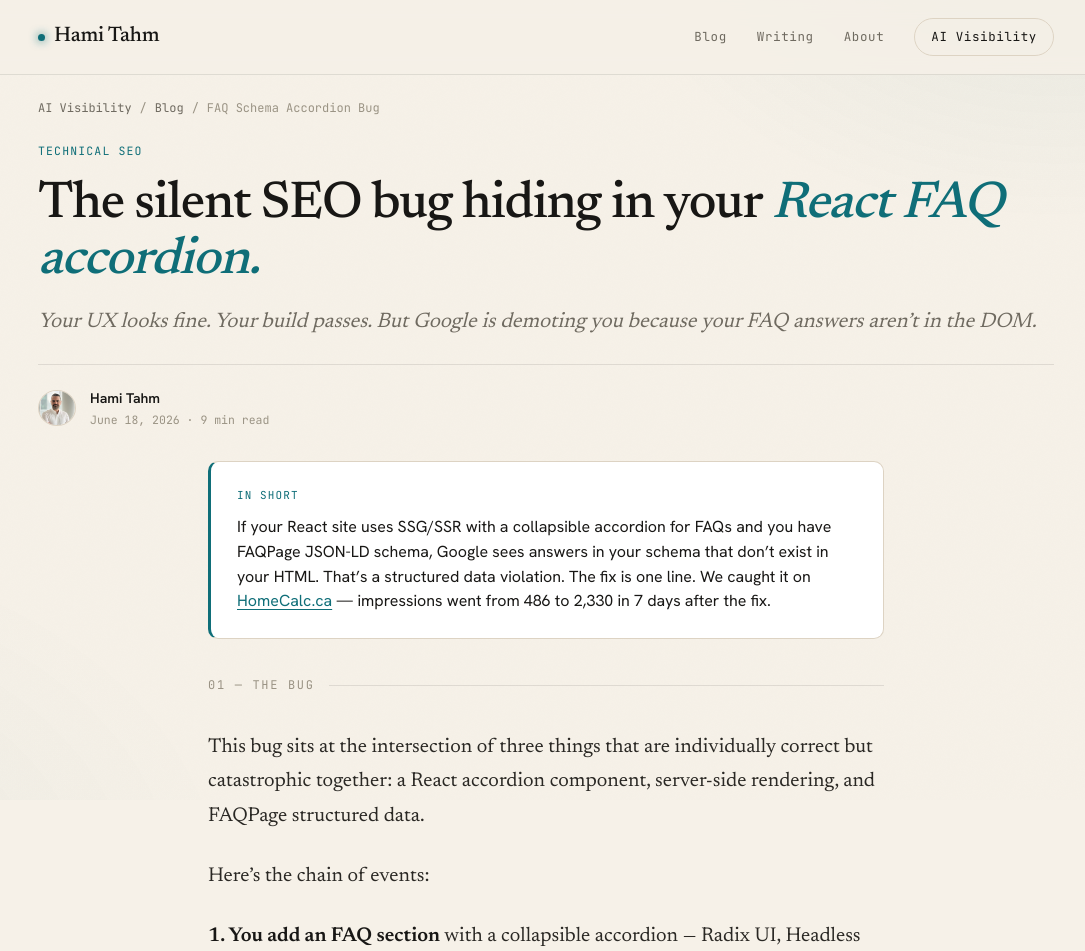
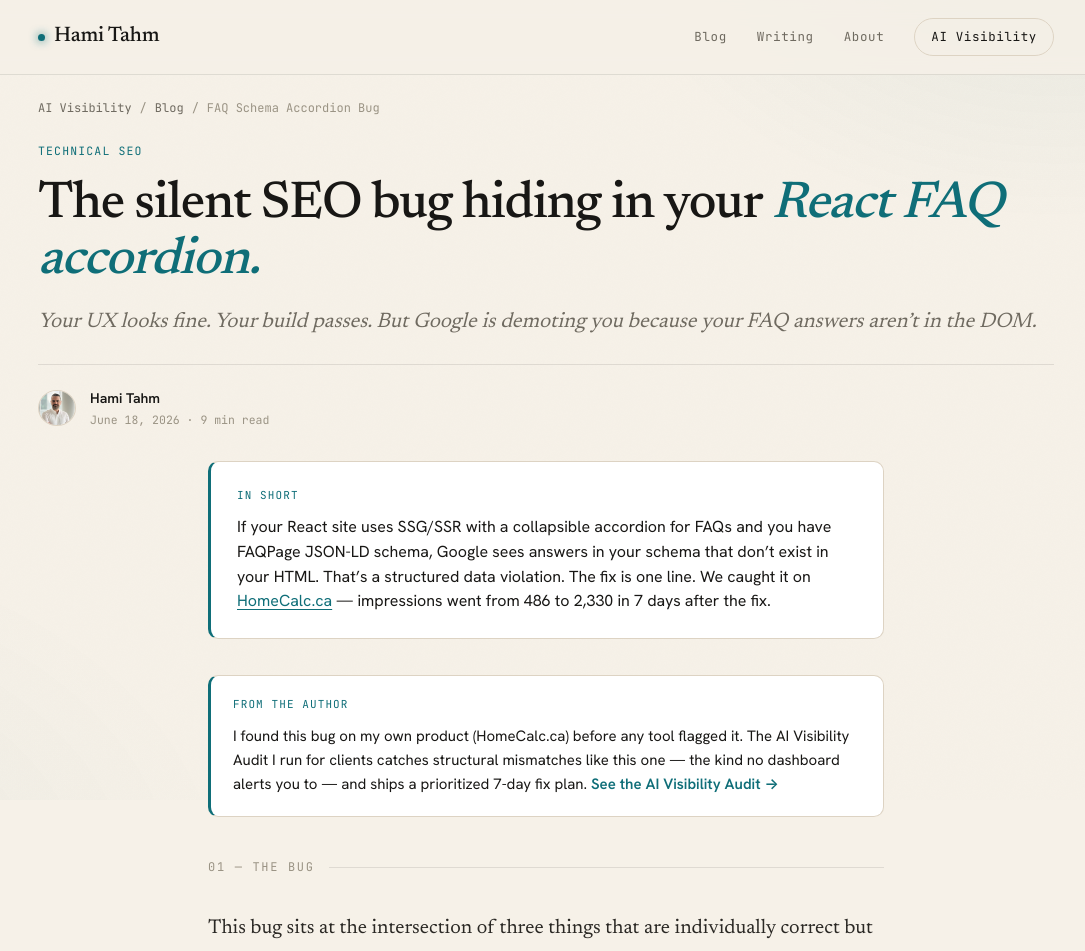
Before and after one commit to Hami-Tahm/hamitahm.com, a Next.js app: page /blog/faq-schema-accordion-bug in a window 1280 px wide. Shown: the top 951 px of the page, without its empty margins (94-1179 px from the left). Built offline with nearby package versions, Linux system fonts and the light colour scheme.

Commit message:
feat: update about page copy, add FAQ accordion bug post

```diff
--- a/src/app/blog/faq-schema-accordion-bug/page.tsx
+++ b/src/app/blog/faq-schema-accordion-bug/page.tsx
@@ -3,6 +3,7 @@ import Link from "next/link";
 import Image from "next/image";
 import { RevealSection } from "@/components/Reveal";
 import { buildBlogSchema } from "@/lib/blog-schema";
+import { HOMECALC_CLAIMS } from "@/lib/homecalc-proof";
 
 const SLUG = "faq-schema-accordion-bug";
 const ARTICLE_TITLE =
@@ -65,6 +66,9 @@ const structuredData = {
 export const metadata: Metadata = {
   title: ARTICLE_TITLE,
   description: ARTICLE_DESCRIPTION,
+  alternates: {
+    canonical: `https://hamitahm.com/blog/${SLUG}/`,
+  },
 };
 
 const linkStyle = {
@@ -278,6 +282,50 @@ export default function FaqSchemaAccordionBugPost() {
                   HomeCalc.ca
                 </Link>{" "}
                 — impressions went from 486 to 2,330 in 7 days after the fix.
+              </p>
+            </div>
+          </RevealSection>
+
+          {/* ── From the author bridge ── */}
+          <RevealSection delay={0.04}>
+            <div
+              style={{
+                background: "var(--panel)",
+                border: "1px solid var(--line-strong)",
+                borderLeft: "3px solid var(--accent)",
+                borderRadius: 10,
+                padding: "20px 22px",
+                margin: "0 0 40px",
+                fontFamily: "var(--sans)",
+                fontSize: 15,
+                lineHeight: 1.6,
+                color: "var(--ink)",
+              }}
+            >
+              <div
+                style={{
+                  fontFamily: "var(--mono)",
+                  fontSize: 11,
+                  letterSpacing: ".1em",
+                  textTransform: "uppercase",
+                  color: "var(--accent)",
+                  marginBottom: 10,
+                }}
+              >
+                From the author
+              </div>
+              <p style={{ margin: 0 }}>
+                I found this bug on my own product (HomeCalc.ca) before any
+                tool flagged it. The AI Visibility Audit I run for clients
+                catches structural mismatches like this one &mdash; the kind no
+                dashboard alerts you to &mdash; and ships a prioritized 7-day
+                fix plan.{" "}
+                <Link
+                  href={AUDIT_URL}
+                  style={{ color: "var(--accent)", fontWeight: 600 }}
+                >
+                  See the AI Visibility Audit &rarr;
+                </Link>
               </p>
             </div>
           </RevealSection>
@@ -555,8 +603,8 @@ Select-String "your unique answer phrase" page.html`}
               <Link href={CASE_STUDY_URL} style={linkStyle}>
                 HomeCalc.ca
               </Link>{" "}
-              — a Canadian mortgage calculator that went from zero to over 1,100
-              AI citations in its first 30 days. The site uses Next.js with SSG
+              — a Canadian mortgage calculator that scaled from{" "}
+              {HOMECALC_CLAIMS.zeroToCitations}. The site uses Next.js with SSG
               and had FAQ sections on multiple calculator pages.
             </p>
             <p style={{ marginBottom: 26 }}>
--- a/src/app/blog/page.tsx
+++ b/src/app/blog/page.tsx
@@ -85,6 +85,13 @@ const posts = [
     title: "The Silent SEO Bug Hiding in Your React FAQ Accordion",
     excerpt:
       "If your React site uses SSG/SSR with a collapsible FAQ accordion and FAQPage schema, Google may be penalizing you right now.",
+  },
+  {
+    href: "/blog/spa-to-ssg-ai-visibility/",
+    cat: "Technical SEO",
+    title: "Your SPA Is Invisible to AI — How One Migration Gave Us 10× More Citations in 48 Hours",
+    excerpt:
+      "Single Page Apps serve an empty div to AI crawlers. We migrated HomeCalc.ca from SPA to SSG and watched citations jump 10× in two days.",
   },
 ];
 
--- a/src/app/hami-tahm/page.tsx
+++ b/src/app/hami-tahm/page.tsx
@@ -152,25 +152,29 @@ export default function AboutPage() {
           <RevealSection delay={0.24}>
             <div className="prose">
               <p className="big">
-                Hami Tahm is a Canadian AI visibility consultant who built HomeCalc.ca from {HOMECALC_CLAIMS.zeroToCitations} while the domain was {HOMECALC_PROOF.domainAge}.
+                Hami Tahm is a Canadian founder and operator who builds the proof for AI visibility. He took HomeCalc.ca from near-zero to {HOMECALC_CLAIMS.zeroToCitations}, in a market dominated by banks and major finance brands. He now applies the same playbook to trust-based local businesses, where one customer can be worth thousands: real estate, mortgage, dental, legal, and home services.
               </p>
               <p>
-                I&rsquo;m Hami Tahm, a tech entrepreneur focused on building and testing scalable digital products across multiple industries.
+                I&rsquo;m Hami Tahm. For over a decade I&rsquo;ve built and scaled marketplaces and digital products, from Khedmatazma, which grew to 3M+ users across 80 cities, to ventures in proptech, healthtech, and on-demand services.
               </p>
               <p>
-                Over the past decade, I&rsquo;ve launched and operated ventures across marketplaces, marketing, and AI-driven platforms &mdash; with a focus on speed, iteration, and real-world validation.
+                I don&rsquo;t talk about AI visibility from slides. I prove it with real sites, real queries, and real businesses.
               </p>
               <p>
-                I don&rsquo;t chase ideas &mdash; I validate them. I&rsquo;ve learned that most ideas fail not because they&rsquo;re bad, but because they&rsquo;re not tested fast enough or killed early enough.
+                Search is changing. People used to ask Google and scroll. Now they ask ChatGPT, Perplexity, and Google&rsquo;s AI &ldquo;who&rsquo;s the best dentist, mortgage broker, or realtor near me,&rdquo; and an answer comes back. For most local businesses, that answer isn&rsquo;t them yet.
               </p>
               <p>
-                Now, I&rsquo;m focused on identifying one breakout opportunity &mdash; a product that can scale globally and become a category leader.
+                I&rsquo;m testing this in the open with HomeCalc.ca, a young Canadian real estate site I built. It crossed {HOMECALC_CLAIMS.zeroToCitations}, and I share exactly what&rsquo;s working: which content gets cited, which clusters drive it, and what doesn&rsquo;t move at all.
               </p>
-              <p>I&rsquo;m especially interested in:</p>
               <p>
-                <b>AI-driven products &middot; Platforms with strong distribution loops &middot; Businesses that can scale beyond geography</b>
+                Then I apply it where it pays: trust-based local businesses. The kind customers research, compare, and need to trust before they choose. The kind where one new client can be worth thousands.
               </p>
-              <p>If you&rsquo;re building something ambitious or thinking globally, let&rsquo;s connect.</p>
+              <p>
+                The next version of local SEO isn&rsquo;t only ranking on Google. It&rsquo;s being included in the answer.
+              </p>
+              <p>
+                If you run a trust-based local business, or you&rsquo;re building in this space, let&rsquo;s talk.
+              </p>
             </div>
           </RevealSection>
         </div>
--- a/src/app/sitemap.ts
+++ b/src/app/sitemap.ts
@@ -44,6 +44,7 @@ export default function sitemap(): MetadataRoute.Sitemap {
     { path: "/blog/ai-visibility-tools-vs-audit/", priority: 0.7 },
     { path: "/blog/peec-vs-profound-vs-airops/", priority: 0.65 },
     { path: "/blog/faq-schema-accordion-bug/", priority: 0.75 },
+    { path: "/blog/spa-to-ssg-ai-visibility/", priority: 0.75 },
 
     // ── Writing index ────────────────────────────────────────────────────
     { path: "/writing/", priority: 0.7, changeFrequency: "weekly" },
```
